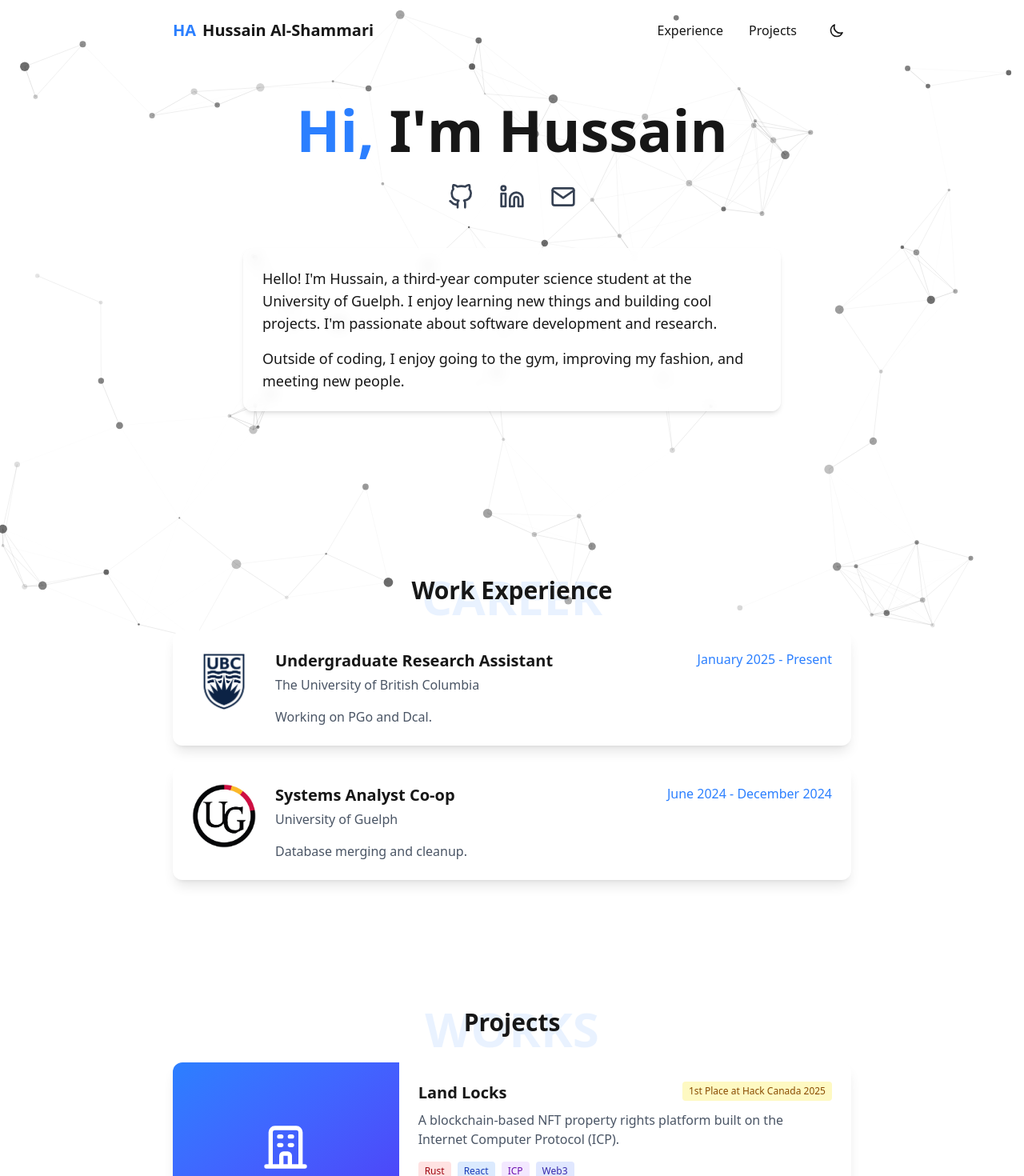
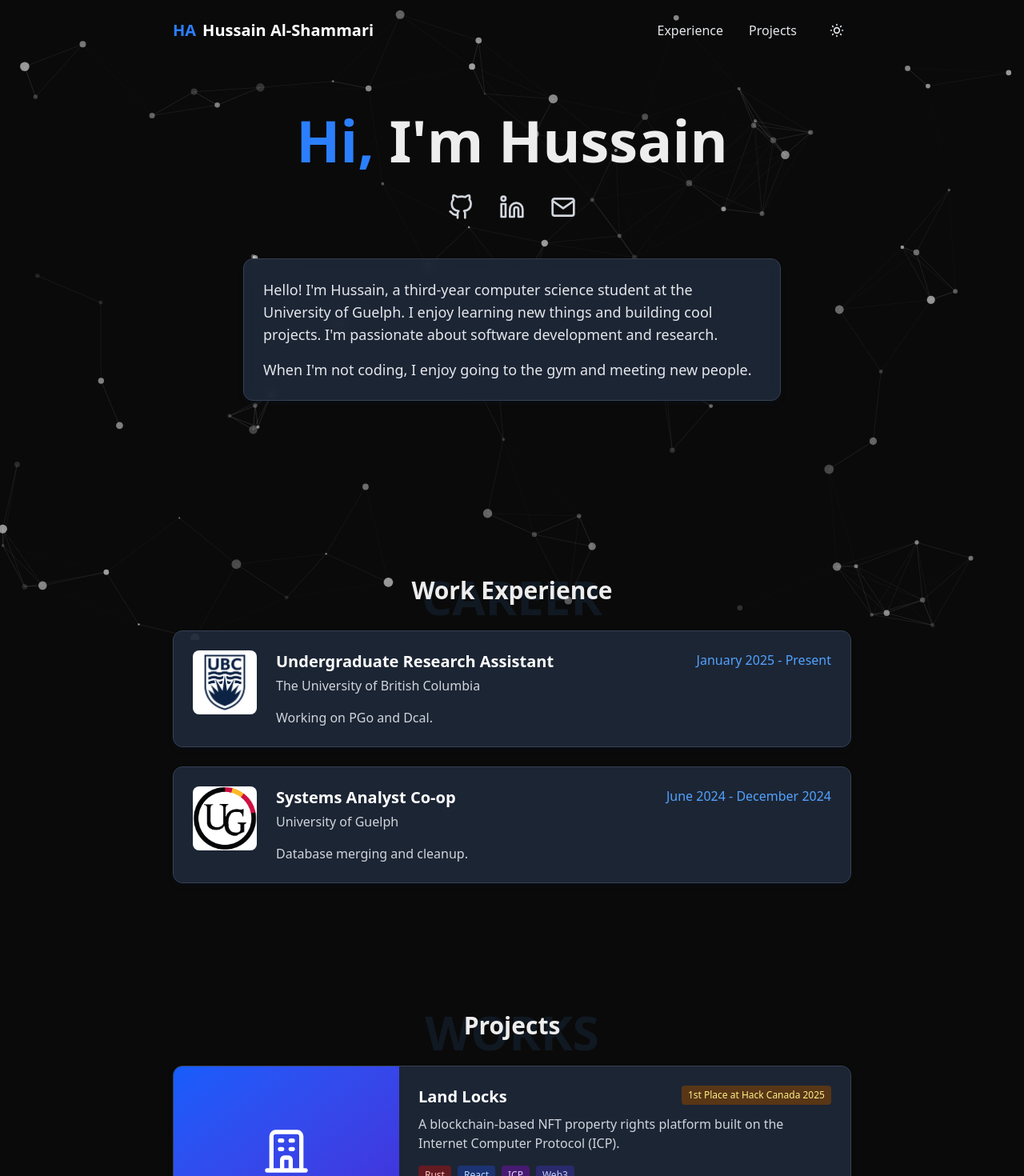
Before and after one commit to ProgrammedByHussain/my-portfolio, a Next.js app: page / in a window 1280 px wide. Shown: the top 1470 px of the page at 80% size. Built offline with nearby package versions, Linux system fonts and the light colour scheme.

Commit message:
fixed light mode formatting

```diff
--- a/src/app/layout.js
+++ b/src/app/layout.js
@@ -13,13 +13,13 @@ const geistMono = Geist_Mono({
 });
 
 export const metadata = {
-  title: "Your Portfolio",
+  title: "My Portfolio",
   description: "Personal portfolio showcasing my work and experience",
 };
 
 export default function RootLayout({ children }) {
   return (
-    <html lang="en" className="scroll-smooth">
+    <html lang="en" className="scroll-smooth dark">
       <body
         className={`${geistSans.variable} ${geistMono.variable} antialiased bg-white dark:bg-gray-900 text-gray-900 dark:text-gray-100`}
       >
--- a/src/components/ExperienceSection.jsx
+++ b/src/components/ExperienceSection.jsx
@@ -1,6 +1,12 @@
+"use client";
+
 import React from "react";
+import { useTheme } from "./ThemeProvider";
+import ThemeCard from "./ThemeCard";
 
 export default function ExperienceSection() {
+  const { theme } = useTheme();
+
   const experiences = [
     {
       position: "Undergraduate Research Assistant",
@@ -18,26 +24,32 @@ export default function ExperienceSection() {
     },
   ];
 
+  const getCompanyLogoStyle = () => {
+    return theme === "light" ? "bg-gray-100" : "bg-gray-700";
+  };
+
   return (
     <section id="experience" className="py-20">
       <div className="max-w-4xl mx-auto px-6">
         <h2 className="text-3xl font-bold mb-8 text-center relative">
           <span className="relative z-10">Work Experience</span>
-          <span className="absolute -top-1 left-1/2 -translate-x-1/2 text-6xl text-blue-500/10 font-bold z-0">
+          <span
+            className={`absolute -top-1 left-1/2 -translate-x-1/2 text-6xl ${
+              theme === "light" ? "text-blue-500/10" : "text-blue-400/10"
+            } font-bold z-0`}
+          >
             CAREER
           </span>
         </h2>
 
         <div className="flex flex-col space-y-6">
           {experiences.map((exp, index) => (
-            <div
-              key={index}
-              className="bg-white dark:bg-gray-800 rounded-xl shadow-lg overflow-hidden animate-fade-in"
-              style={{ animationDelay: `${index * 100}ms` }}
-            >
+            <ThemeCard key={index} delay={index * 100}>
               <div className="p-6 flex flex-col md:flex-row gap-6">
                 <div className="flex-shrink-0">
-                  <div className="w-20 h-20 rounded-lg overflow-hidden flex items-center justify-center">
+                  <div
+                    className={`w-20 h-20 rounded-lg overflow-hidden flex items-center justify-center ${getCompanyLogoStyle()}`}
+                  >
                     <img
                       src={exp.logo}
                       alt={`${exp.company} logo`}
@@ -49,22 +61,40 @@ export default function ExperienceSection() {
                 <div className="flex-grow">
                   <div className="flex flex-col md:flex-row md:justify-between md:items-start mb-4">
                     <div>
-                      <h3 className="text-xl font-bold mb-1">{exp.position}</h3>
-                      <p className="text-gray-600 dark:text-gray-400">
+                      <h3
+                        className={`text-xl font-bold mb-1 ${
+                          theme === "light" ? "text-gray-900" : "text-white"
+                        }`}
+                      >
+                        {exp.position}
+                      </h3>
+                      <p
+                        className={
+                          theme === "light" ? "text-gray-600" : "text-gray-300"
+                        }
+                      >
                         {exp.company}
                       </p>
                     </div>
-                    <p className="mt-1 md:mt-0 text-blue-500 font-medium">
+                    <p
+                      className={`mt-1 md:mt-0 ${
+                        theme === "light" ? "text-blue-600" : "text-blue-400"
+                      } font-medium`}
+                    >
                       {exp.period}
                     </p>
                   </div>
 
-                  <p className="text-gray-600 dark:text-gray-400 mt-4">
+                  <p
+                    className={
+                      theme === "light" ? "text-gray-700" : "text-gray-300"
+                    }
+                  >
                     {exp.description}
                   </p>
                 </div>
               </div>
-            </div>
+            </ThemeCard>
           ))}
         </div>
       </div>
--- a/src/components/HeroSection.jsx
+++ b/src/components/HeroSection.jsx
@@ -1,5 +1,12 @@
+"use client";
+
+import { useTheme } from "./ThemeProvider";
+import ThemeCard from "./ThemeCard";
+
 export default function HeroSection() {
+  const { theme } = useTheme();
   const introText = "Hi, I'm Hussain";
+
   const introLetters = introText.split("").map((letter, index) => {
     const letterClass =
       index === 0 || index === 1 || index === 2 ? "text-blue-500" : "";
@@ -29,7 +36,9 @@ export default function HeroSection() {
             href="https://github.com/ProgrammedByHussain"
             target="_blank"
             rel="noopener noreferrer"
-            className="text-gray-700 dark:text-gray-300 hover:text-blue-500 dark:hover:text-blue-400 transition-all hover:scale-125"
+            className={`${
+              theme === "light" ? "text-gray-700" : "text-gray-300"
+            } hover:text-blue-500 transition-all hover:scale-125`}
             aria-label="GitHub"
           >
             <svg
@@ -50,7 +59,9 @@ export default function HeroSection() {
             href="https://linkedin.com/in/hussain-al-shammari"
             target="_blank"
             rel="noopener noreferrer"
-            className="text-gray-700 dark:text-gray-300 hover:text-blue-500 dark:hover:text-blue-400 transition-all hover:scale-125"
+            className={`${
+              theme === "light" ? "text-gray-700" : "text-gray-300"
+            } hover:text-blue-500 transition-all hover:scale-125`}
             aria-label="LinkedIn"
           >
             <svg
@@ -71,7 +82,9 @@ export default function HeroSection() {
 
           <a
             href="mailto:alshammh@uoguelph.ca"
-            className="text-gray-700 dark:text-gray-300 hover:text-blue-500 dark:hover:text-blue-400 transition-all hover:scale-125"
+            className={`${
+              theme === "light" ? "text-gray-700" : "text-gray-300"
+            } hover:text-blue-500 transition-all hover:scale-125`}
             aria-label="Email"
           >
             <svg
@@ -90,7 +103,10 @@ export default function HeroSection() {
           </a>
         </div>
 
-        <div className="max-w-2xl mx-auto bg-white/80 dark:bg-gray-800/80 backdrop-blur-sm rounded-xl p-6 shadow-md animate-fade-in delay-200 text-left">
+        <ThemeCard
+          className="max-w-2xl mx-auto p-6 backdrop-blur-sm text-left"
+          delay={200}
+        >
           <p className="text-lg mb-4">
             Hello! I'm Hussain, a third-year computer science student at the
             University of Guelph. I enjoy learning new things and building cool
@@ -98,10 +114,10 @@ export default function HeroSection() {
           </p>
 
           <p className="text-lg">
-            Outside of coding, I enjoy going to the gym, improving my fashion,
-            and meeting new people.
+            When I'm not coding, I enjoy going to the gym and meeting new
+            people.
           </p>
-        </div>
+        </ThemeCard>
       </div>
     </section>
   );
--- a/src/components/Navbar.jsx
+++ b/src/components/Navbar.jsx
@@ -47,19 +47,29 @@ export default function Navbar() {
     return () => window.removeEventListener("scroll", handleScroll);
   }, []);
 
+  const getNavbarBackground = () => {
+    if (!isScrolled) return "bg-transparent";
+
+    return theme === "light"
+      ? "bg-white/90 backdrop-blur-sm shadow-md"
+      : "bg-gray-900/90 backdrop-blur-sm shadow-md";
+  };
+
   return (
     <nav
-      className={`fixed top-0 left-0 w-full z-50 transition-all duration-300 ${
-        isScrolled
-          ? "bg-white/90 dark:bg-gray-900/90 backdrop-blur-sm shadow-md py-3"
-          : "bg-transparent py-5"
+      className={`fixed top-0 left-0 w-full z-50 transition-all duration-300 ${getNavbarBackground()} ${
+        isScrolled ? "py-3" : "py-5"
       }`}
     >
       <div className="max-w-4xl mx-auto px-6 flex justify-between items-center">
         <div className="text-xl font-bold transition-transform hover:scale-105">
           <a href="#" className="flex items-center gap-2">
             <span className="text-blue-500">HA</span>
-            <span>Hussain Al-Shammari</span>
+            <span
+              className={theme === "light" ? "text-gray-900" : "text-white"}
+            >
+              Hussain Al-Shammari
+            </span>
           </a>
         </div>
 
@@ -67,7 +77,11 @@ export default function Navbar() {
           <button
             onClick={() => scrollToSection("experience")}
             className={`transition-all hover:text-blue-500 relative ${
-              activeSection === "experience" ? "text-blue-500 font-medium" : ""
+              activeSection === "experience"
+                ? "text-blue-500 font-medium"
+                : theme === "light"
+                ? "text-gray-800"
+                : "text-gray-200"
             }`}
           >
             Experience
@@ -78,7 +92,11 @@ export default function Navbar() {
           <button
             onClick={() => scrollToSection("projects")}
             className={`transition-all hover:text-blue-500 relative ${
-              activeSection === "projects" ? "text-blue-500 font-medium" : ""
+              activeSection === "projects"
+                ? "text-blue-500 font-medium"
+                : theme === "light"
+                ? "text-gray-800"
+                : "text-gray-200"
             }`}
           >
             Projects
@@ -89,7 +107,11 @@ export default function Navbar() {
 
           <button
             onClick={toggleTheme}
-            className="p-2 rounded-full hover:bg-gray-100 dark:hover:bg-gray-800 transition-colors"
+            className={`p-2 rounded-full transition-colors ${
+              theme === "light"
+                ? "hover:bg-gray-100 text-gray-800"
+                : "hover:bg-gray-800 text-gray-200"
+            }`}
             aria-label="Toggle theme"
           >
             {theme === "dark" ? (
@@ -129,7 +151,11 @@ export default function Navbar() {
         <div className="md:hidden flex items-center space-x-3">
           <button
             onClick={toggleTheme}
-            className="p-2 rounded-full hover:bg-gray-100 dark:hover:bg-gray-800 transition-colors"
+            className={`p-2 rounded-full transition-colors ${
+              theme === "light"
+                ? "hover:bg-gray-100 text-gray-800"
+                : "hover:bg-gray-800 text-gray-200"
+            }`}
             aria-label="Toggle theme"
           >
             {theme === "dark" ? (
@@ -166,7 +192,9 @@ export default function Navbar() {
           </button>
 
           <button
-            className="p-2 transition-transform active:scale-90"
+            className={`p-2 transition-transform active:scale-90 ${
+              theme === "light" ? "text-gray-800" : "text-gray-200"
+            }`}
             onClick={() => setIsMobileMenuOpen(!isMobileMenuOpen)}
           >
             {isMobileMenuOpen ? (
@@ -205,14 +233,22 @@ export default function Navbar() {
       </div>
 
       {isMobileMenuOpen && (
-        <div className="md:hidden bg-white/95 dark:bg-gray-900/95 backdrop-blur-sm border-t border-gray-200 dark:border-gray-800 py-4 px-6 animate-fade-in">
+        <div
+          className={`md:hidden ${
+            theme === "light" ? "bg-white/95" : "bg-gray-900/95"
+          } backdrop-blur-sm border-t ${
+            theme === "light" ? "border-gray-200" : "border-gray-800"
+          } py-4 px-6 animate-fade-in`}
+        >
           <div className="flex flex-col space-y-4">
             <button
               onClick={() => scrollToSection("experience")}
               className={`py-2 px-4 rounded ${
                 activeSection === "experience"
                   ? "bg-blue-500/10 text-blue-500 font-medium"
-                  : ""
+                  : theme === "light"
+                  ? "text-gray-800"
+                  : "text-gray-200"
               }`}
             >
               Experience
@@ -222,7 +258,9 @@ export default function Navbar() {
               className={`py-2 px-4 rounded ${
                 activeSection === "projects"
                   ? "bg-blue-500/10 text-blue-500 font-medium"
-                  : ""
+                  : theme === "light"
+                  ? "text-gray-800"
+                  : "text-gray-200"
               }`}
             >
               Projects
--- a/src/components/ProjectsSection.jsx
+++ b/src/components/ProjectsSection.jsx
@@ -1,61 +1,52 @@
 "use client";
 
+import { useTheme } from "./ThemeProvider";
+import ThemeCard from "./ThemeCard";
+
 export default function ProjectsSection() {
-  const colorClasses = {
+  const { theme } = useTheme();
+
+  const getColorClasses = (colorName) => {
+    const colorMap = {
       red: {
-      bg: "bg-red-100",
-      text: "text-red-800",
-      darkBg: "dark:bg-red-900",
-      darkText: "dark:text-red-200",
+        light: { bg: "bg-red-100", text: "text-red-800" },
+        dark: { bg: "bg-red-900/70", text: "text-red-200" },
       },
       blue: {
-      bg: "bg-blue-100",
-      text: "text-blue-800",
-      darkBg: "dark:bg-blue-900",
-      darkText: "dark:text-blue-200",
+        light: { bg: "bg-blue-100", text: "text-blue-800" },
+        dark: { bg: "bg-blue-900/70", text: "text-blue-200" },
       },
       purple: {
-      bg: "bg-purple-100",
-      text: "text-purple-800",
-      darkBg: "dark:bg-purple-900",
-      darkText: "dark:text-purple-200",
+        light: { bg: "bg-purple-100", text: "text-purple-800" },
+        dark: { bg: "bg-purple-900/70", text: "text-purple-200" },
       },
       indigo: {
-      bg: "bg-indigo-100",
-      text: "text-indigo-800",
-      darkBg: "dark:bg-indigo-900",
-      darkText: "dark:text-indigo-200",
+        light: { bg: "bg-indigo-100", text: "text-indigo-800" },
+        dark: { bg: "bg-indigo-900/70", text: "text-indigo-200" },
       },
       green: {
-      bg: "bg-green-100",
-      text: "text-green-800",
-      darkBg: "dark:bg-green-900",
-      darkText: "dark:text-green-200",
+        light: { bg: "bg-green-100", text: "text-green-800" },
+        dark: { bg: "bg-green-900/70", text: "text-green-200" },
       },
       yellow: {
-      bg: "bg-yellow-100",
-      text: "text-yellow-800",
-      darkBg: "dark:bg-yellow-900",
-      darkText: "dark:text-yellow-200",
+        light: { bg: "bg-yellow-100", text: "text-yellow-800" },
+        dark: { bg: "bg-yellow-900/70", text: "text-yellow-200" },
       },
       pink: {
-      bg: "bg-pink-100",
-      text: "text-pink-800",
-      darkBg: "dark:bg-pink-900",
-      darkText: "dark:text-pink-200",
+        light: { bg: "bg-pink-100", text: "text-pink-800" },
+        dark: { bg: "bg-pink-900/70", text: "text-pink-200" },
       },
       teal: {
-      bg: "bg-teal-100",
-      text: "text-teal-800",
-      darkBg: "dark:bg-teal-900",
-      darkText: "dark:text-teal-200",
+        light: { bg: "bg-teal-100", text: "text-teal-800" },
+        dark: { bg: "bg-teal-900/70", text: "text-teal-200" },
       },
       gray: {
-      bg: "bg-gray-100",
-      text: "text-gray-800",
-      darkBg: "dark:bg-gray-900",
-      darkText: "dark:text-gray-200",
+        light: { bg: "bg-gray-100", text: "text-gray-800" },
+        dark: { bg: "bg-gray-800/70", text: "text-gray-200" },
       },
+    };
+
+    return `${colorMap[colorName][theme].bg} ${colorMap[colorName][theme].text}`;
   };
 
   const projects = [
@@ -169,12 +160,22 @@ export default function ProjectsSection() {
     </svg>
   );
 
+  const getGradientClasses = () => {
+    return theme === "light"
+      ? "from-blue-500 to-indigo-600"
+      : "from-blue-600 to-indigo-700";
+  };
+
   return (
     <section id="projects" className="py-20">
       <div className="max-w-4xl mx-auto px-6">
         <h2 className="text-3xl font-bold mb-8 text-center relative">
           <span className="relative z-10">Projects</span>
-          <span className="absolute -top-1 left-1/2 -translate-x-1/2 text-6xl text-blue-500/10 font-bold z-0">
+          <span
+            className={`absolute -top-1 left-1/2 -translate-x-1/2 text-6xl ${
+              theme === "light" ? "text-blue-500/10" : "text-blue-400/10"
+            } font-bold z-0`}
+          >
             WORKS
           </span>
         </h2>
@@ -186,37 +187,51 @@ export default function ProjectsSection() {
               className="group cursor-pointer"
               onClick={() => handleProjectClick(project.githubLink)}
             >
+              <ThemeCard
+                className="flex flex-col md:flex-row overflow-hidden project-card"
+                delay={index * 100}
+                hover={true}
+              >
                 <div
-                className="project-card bg-white dark:bg-gray-800 rounded-xl overflow-hidden shadow-lg animate-fade-in flex flex-col md:flex-row
-                transition-all duration-300 transform group-hover:shadow-2xl group-hover:-translate-y-1"
-                style={{ animationDelay: `${index * 100}ms` }}
+                  className={`w-full md:w-1/3 bg-gradient-to-br ${getGradientClasses()} flex items-center justify-center text-white p-8`}
                 >
-                <div className="w-full md:w-1/3 bg-gradient-to-br from-blue-500 to-indigo-600 flex items-center justify-center text-white p-8">
                   {project.icon}
                 </div>
                 <div className="p-6 w-full md:w-2/3">
                   <div className="flex justify-between items-start mb-2">
-                    <h3 className="text-xl font-bold group-hover:text-blue-500 transition-colors">
+                    <h3
+                      className={`text-xl font-bold group-hover:text-blue-500 transition-colors ${
+                        theme === "light" ? "text-gray-900" : "text-white"
+                      }`}
+                    >
                       {project.title}
                     </h3>
                     {project.award && (
-                      <span className="bg-yellow-100 text-yellow-800 dark:bg-yellow-900 dark:text-yellow-200 px-2 py-1 rounded text-xs font-medium">
+                      <span
+                        className={
+                          theme === "light"
+                            ? "bg-yellow-100 text-yellow-800 px-2 py-1 rounded text-xs font-medium"
+                            : "bg-yellow-900/70 text-yellow-200 px-2 py-1 rounded text-xs font-medium"
+                        }
+                      >
                         {project.award}
                       </span>
                     )}
                   </div>
-                  <p className="text-gray-600 dark:text-gray-400 mb-4">
+                  <p
+                    className={
+                      theme === "light" ? "text-gray-700" : "text-gray-300"
+                    }
+                  >
                     {project.description}
                   </p>
-                  <div className="flex flex-wrap gap-2 mb-4">
+                  <div className="flex flex-wrap gap-2 my-4">
                     {project.tags.map((tag, tagIndex) => (
                       <span
                         key={tagIndex}
-                        className={`${colorClasses[tag.color].bg} ${
-                          colorClasses[tag.color].text
-                        } ${colorClasses[tag.color].darkBg} ${
-                          colorClasses[tag.color].darkText
-                        } px-2 py-1 rounded text-xs`}
+                        className={`${getColorClasses(
+                          tag.color
+                        )} px-2 py-1 rounded text-xs`}
                       >
                         {tag.name}
                       </span>
@@ -226,17 +241,23 @@ export default function ProjectsSection() {
                     {project.demoLink && (
                       <button
                         onClick={(e) => handleDemoClick(e, project.demoLink)}
-                        className="inline-block text-blue-500 hover:text-blue-700 font-medium"
+                        className={`inline-block ${
+                          theme === "light" ? "text-blue-600" : "text-blue-400"
+                        } hover:text-blue-700 font-medium`}
                       >
                         <YouTubeIcon /> View Demo →
                       </button>
                     )}
-                    <span className="text-blue-500 opacity-0 group-hover:opacity-100 transition-opacity">
+                    <span
+                      className={`${
+                        theme === "light" ? "text-blue-600" : "text-blue-400"
+                      } opacity-0 group-hover:opacity-100 transition-opacity`}
+                    >
                       View on GitHub →
                     </span>
                   </div>
                 </div>
-              </div>
+              </ThemeCard>
             </div>
           ))}
         </div>
@@ -246,7 +267,11 @@ export default function ProjectsSection() {
             href="https://github.com/ProgrammedByHussain"
             target="_blank"
             rel="noopener noreferrer"
-            className="inline-block px-6 py-3 border border-blue-500 text-blue-500 rounded-full hover:bg-blue-500 hover:text-white transition-colors"
+            className={`inline-block px-6 py-3 rounded-full transition-colors ${
+              theme === "light"
+                ? "border border-blue-500 text-blue-500 hover:bg-blue-500 hover:text-white"
+                : "border border-blue-400 text-blue-400 hover:bg-blue-600 hover:text-white"
+            }`}
           >
             View All Projects on GitHub
           </a>
--- /dev/null
+++ b/src/components/ThemeCard.jsx
@@ -0,0 +1,39 @@
+"use client";
+
+import { useTheme } from "./ThemeProvider";
+
+export default function ThemeCard({
+  children,
+  className = "",
+  delay = 0,
+  hover = false,
+}) {
+  const { theme } = useTheme();
+
+  const baseClasses = "rounded-xl transition-all duration-300";
+
+  const themeStyles = {
+    light: {
+      standard: "bg-gray-50/95 border border-gray-200 shadow-md text-gray-800",
+      hover: hover ? "transform hover:-translate-y-2 hover:shadow-xl" : "",
+    },
+    dark: {
+      standard:
+        "bg-gray-800/90 border border-gray-700 shadow-md shadow-gray-900/30 text-gray-200",
+      hover: hover
+        ? "transform hover:-translate-y-2 hover:shadow-xl hover:shadow-blue-900/20"
+        : "",
+    },
+  };
+
+  const animationClass =
+    delay > 0 ? `animate-fade-in delay-${delay}` : "animate-fade-in";
+
+  return (
+    <div
+      className={`${baseClasses} ${themeStyles[theme].standard} ${themeStyles[theme].hover} ${animationClass} ${className}`}
+    >
+      {children}
+    </div>
+  );
+}
--- a/src/components/ThemeProvider.jsx
+++ b/src/components/ThemeProvider.jsx
@@ -5,32 +5,18 @@ import { createContext, useContext, useState, useEffect } from "react";
 const ThemeContext = createContext(undefined);
 
 export function ThemeProvider({ children }) {
-  const [theme, setTheme] = useState("light");
+  const [theme, setTheme] = useState("dark");
 
   useEffect(() => {
-    if (typeof window !== "undefined") {
-      const savedTheme = localStorage.getItem("theme");
-      const prefersDark = window.matchMedia(
-        "(prefers-color-scheme: dark)"
-      ).matches;
-
-      if (savedTheme) {
-        setTheme(savedTheme);
-        document.documentElement.classList.toggle(
-          "dark",
-          savedTheme === "dark"
-        );
-      } else if (prefersDark) {
-        setTheme("dark");
-        document.documentElement.classList.add("dark");
-      }
-    }
+    document.documentElement.classList.add("dark");
   }, []);
 
   const toggleTheme = () => {
     const newTheme = theme === "light" ? "dark" : "light";
     setTheme(newTheme);
+
     localStorage.setItem("theme", newTheme);
+
     document.documentElement.classList.toggle("dark");
   };
 
```
Also changed, not shown: src/app/globals.css (+0 -7 lines). Lines whose indentation alone changed are shown as unchanged.
